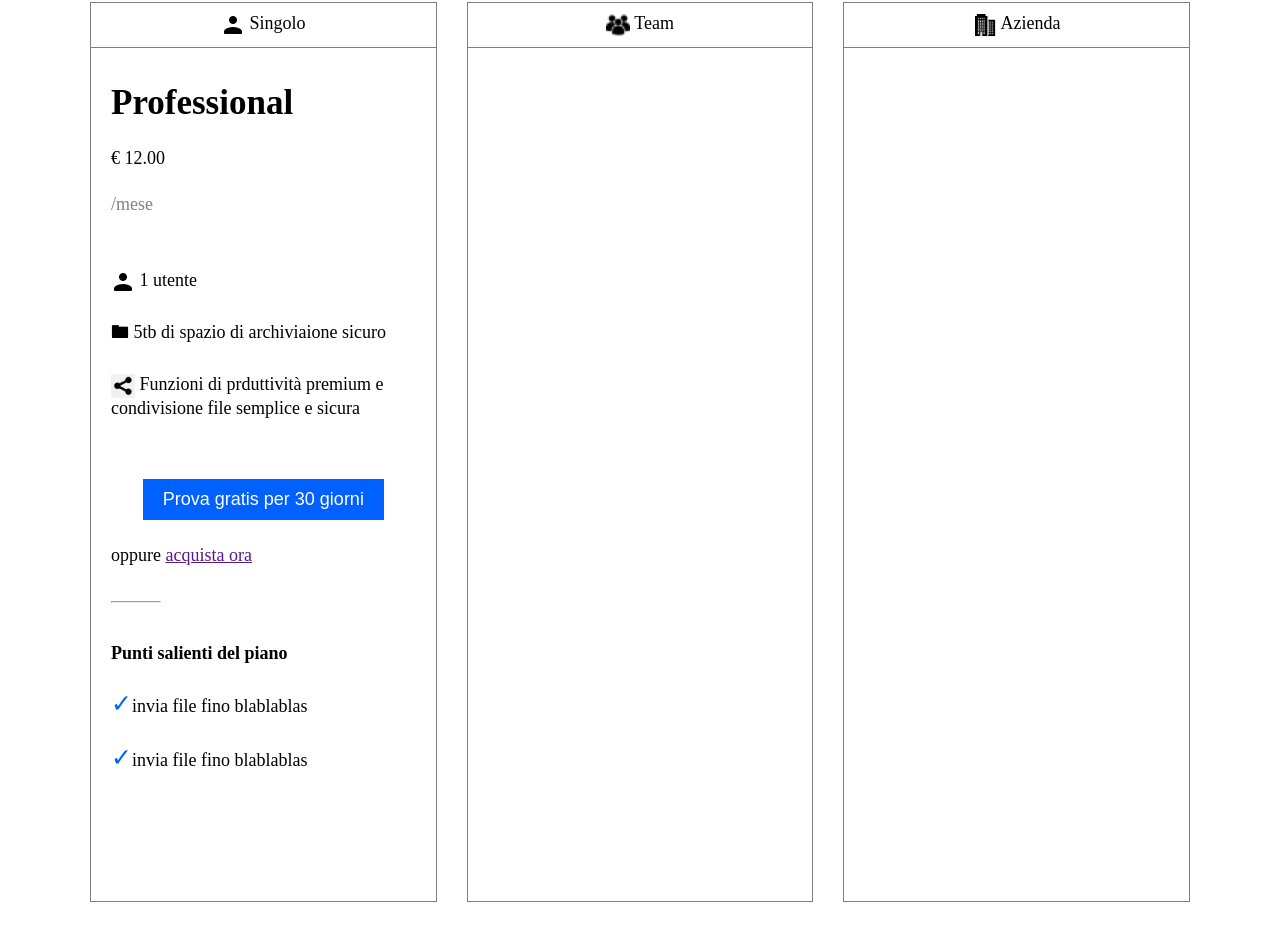
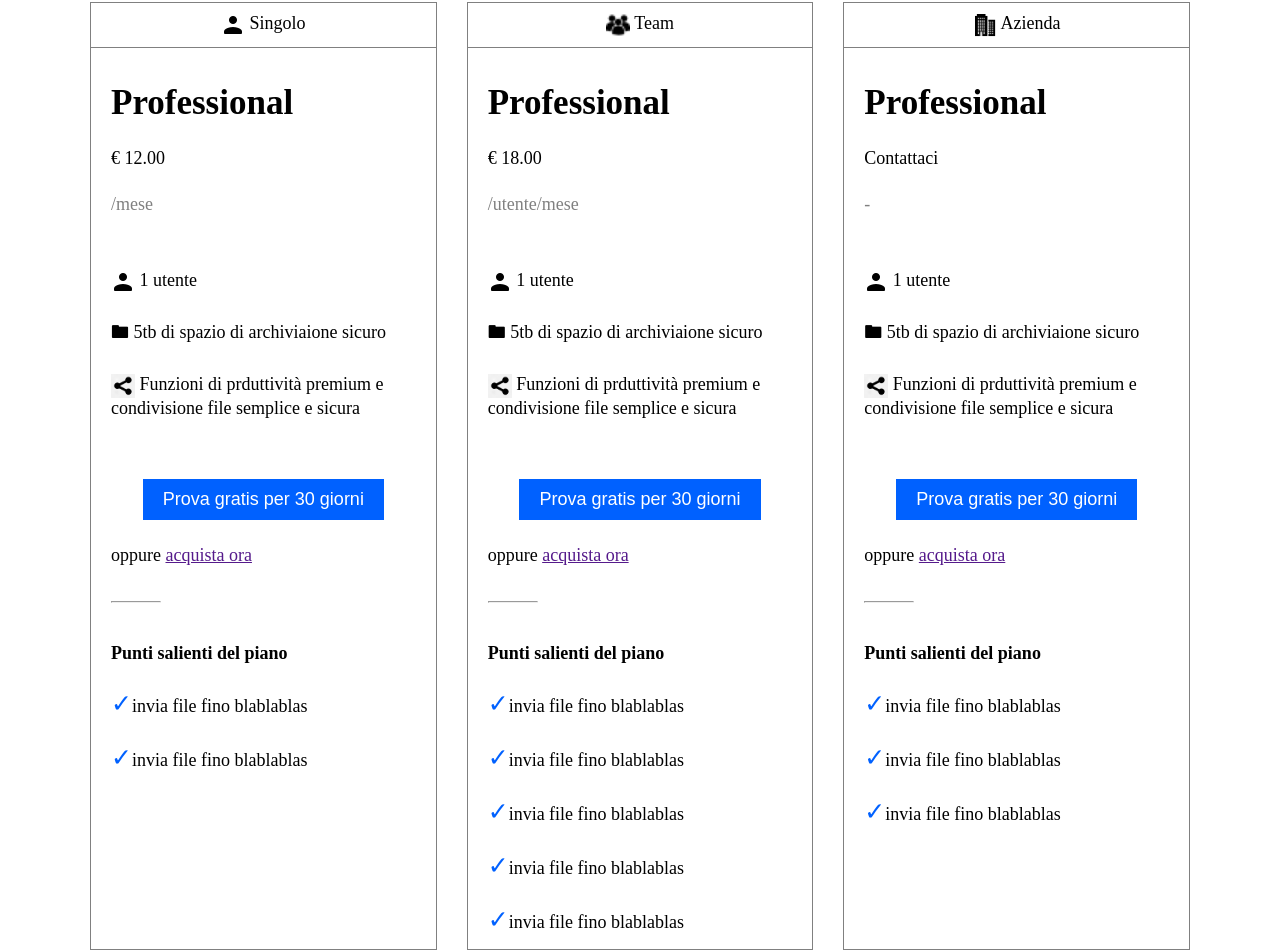
Before and after one commit to Edoardo22/htmlcss-dropbox, a plain HTML site: page index.html in a window 1280 px wide. Shown: the part 1108-2060 px from the top of the page. Drawn offline with Linux system fonts and the light colour scheme.

Commit message:
esparziale2

```diff
--- a/css/style.css
+++ b/css/style.css
@@ -243,18 +243,18 @@ label {
 }
 
 .small-pic {
-    width: 200px;
-    height: 200px;
+    width: 250px;
+    height: 250px;
     background-size: cover;
     background-repeat: no-repeat;
 }
 
 .pic1 {
-    background-image: url("../img/business-feature-coordinate-it.png");
+    background-image: url("../img/business-feature-switching-tools.png");
 }
 
 .pic2 {
-    background-image: url("../img/business-feature-coordinate-it.png");
+    background-image: url("../img/business-feature-send-files-it.png");
 }
 
 .pic3 {
@@ -262,15 +262,15 @@ label {
 }
 
 .pic4 {
-    background-image: url("../img/business-feature-coordinate-it.png");
+    background-image: url("../img/business-feature-integrations-it.png");
 }
 
 .pic5 {
-    background-image: url("../img/business-feature-coordinate-it.png");
+    background-image: url("../img/business-feature-multi-device.png");
 }
 
 .pic6 {
-    background-image: url("../img/business-feature-coordinate-it.png");
+    background-image: url("../img/business-feature-security.png");
 }
 
 .nopad {
@@ -305,6 +305,7 @@ label {
 
 .square1 {
     background-color: #A2D39B;
+    border: 15px solid #ffffff94;
 }
 
 .square2 {
--- a/index.html
+++ b/index.html
@@ -60,7 +60,8 @@
             <div class="container-main-type2">
                 <div class="plan">
                     <div class="col">
-                        <div class="plan-type"> <img class="iconsmall" src="img/icons8-user-24.png" alt=""> Singolo</div>
+                        <div class="plan-type"> <img class="iconsmall" src="img/icons8-user-24.png" alt=""> Singolo
+                        </div>
                         <div class="plan-type-des">
                             <div class="title">Professional</div>
                             <div>€ 12.00</div>
@@ -68,7 +69,8 @@
                             <div class="future">
                                 <div><img class="iconsmall" src="img/icons8-user-24.png" alt=""> 1 utente</div>
                                 <div>&#128447; 5tb di spazio di archiviaione sicuro</div>
-                                <div> <img src="img/shareicon.png"  class="iconsmall" alt=""> Funzioni di prduttività premium e condivisione file semplice e sicura</div>
+                                <div> <img src="img/shareicon.png" class="iconsmall" alt=""> Funzioni di prduttività
+                                    premium e condivisione file semplice e sicura</div>
                             </div>
                             <div class="button-center"><button class="blue">Prova gratis per 30 giorni</button></div>
                             <div>oppure <a href="">acquista ora</a></div>
@@ -80,20 +82,57 @@
                         </div>
                     </div>
                     <div class="col">
-                        <div class="plan-type"> <img  class="iconsmall" src="img/multiple-users.png" alt=""> Team</div>
+                        <div class="plan-type"> <img class="iconsmall" src="img/multiple-users.png" alt=""> Team</div>
+                        <div class="plan-type-des">
+                            <div class="title">Professional</div>
+                            <div>€ 18.00</div>
+                            <div class="grey">/utente/mese</div>
+                            <div class="future">
+                                <div><img class="iconsmall" src="img/icons8-user-24.png" alt=""> 1 utente</div>
+                                <div>&#128447; 5tb di spazio di archiviaione sicuro</div>
+                                <div> <img src="img/shareicon.png" class="iconsmall" alt=""> Funzioni di prduttività
+                                    premium e condivisione file semplice e sicura</div>
+                            </div>
+                            <div class="button-center"><button class="blue">Prova gratis per 30 giorni</button></div>
+                            <div>oppure <a href="">acquista ora</a></div>
+                            <hr class="grey">
+                            <div><strong> Punti salienti del piano</strong></div>
+                            <div class="blue-check">invia file fino blablablas</div>
+                            <div class="blue-check">invia file fino blablablas</div>
+                            <div class="blue-check">invia file fino blablablas</div>
+                            <div class="blue-check">invia file fino blablablas</div>
+                            <div class="blue-check">invia file fino blablablas</div>
 
                         </div>
+                    </div>
                     <div class="col">
-                        <div class="plan-type"> <img class="iconsmall"  src="img/icon9.png" alt=""> Azienda</div>
+                        <div class="plan-type"> <img class="iconsmall" src="img/icon9.png" alt=""> Azienda</div>
+                        <div class="plan-type-des">
+                            <div class="title">Professional</div>
+                            <div>Contattaci</div>
+                            <div class="grey">-</div>
+                            <div class="future">
+                                <div><img class="iconsmall" src="img/icons8-user-24.png" alt=""> 1 utente</div>
+                                <div>&#128447; 5tb di spazio di archiviaione sicuro</div>
+                                <div> <img src="img/shareicon.png" class="iconsmall" alt=""> Funzioni di prduttività
+                                    premium e condivisione file semplice e sicura</div>
+                            </div>
+                            <div class="button-center"><button class="blue">Prova gratis per 30 giorni</button></div>
+                            <div>oppure <a href="">acquista ora</a></div>
+                            <hr class="grey">
+                            <div><strong> Punti salienti del piano</strong></div>
+                            <div class="blue-check">invia file fino blablablas</div>
+                            <div class="blue-check">invia file fino blablablas</div>
+                            <div class="blue-check">invia file fino blablablas</div>
 
                         </div>
 
                     </div>
-            </div>
+
                 </div>
                 <div class="container-main-type2">
                     <div class="team">
-                <div class="plan-type"> <img class="iconsmall"  src="img/icon9.png" alt=""> Team</div>
+                        <div class="plan-type"> <img class="iconsmall" src="img/icon9.png" alt=""> Team</div>
                         <div class="team-container flex">
                             <div class="team-left flex">
                                 <div class="title">Enterprise</div>
@@ -113,8 +152,10 @@
                         </div>
                         <div class="midpage-right flex">
                             <div class="title">Entra in contatto con un partner dropbox</div>
-                    <div>Lorem ipsum dolor sit amet consectetur adipisicing elit. Eveniet dolorem provident sed iste
-                        recusandae beatae laboriosam alias, magni, ipsam fuga iusto molestiae aliquam libero non.
+                            <div>Lorem ipsum dolor sit amet consectetur adipisicing elit. Eveniet dolorem provident sed
+                                iste
+                                recusandae beatae laboriosam alias, magni, ipsam fuga iusto molestiae aliquam libero
+                                non.
                                 Adipisci cum aspernatur magni earum?</div>
                             <button class="button-white">Trova un partner</button>
                         </div>
@@ -126,43 +167,55 @@
                         <div class="pic-des flex">
                             <div class="pic1 small-pic"></div>
                             <div class="title">asdsadsad</div>
-                    <div>Lorem, ipsum dolor sit amet consectetur adipisicing elit. Adipisci eum laudantium delectus
-                        soluta sunt! Alias vel iusto excepturi nisi ex corporis recusandae, aspernatur consequatur vitae
+                            <div>Lorem, ipsum dolor sit amet consectetur adipisicing elit. Adipisci eum laudantium
+                                delectus
+                                soluta sunt! Alias vel iusto excepturi nisi ex corporis recusandae, aspernatur
+                                consequatur vitae
                                 debitis quos nihil ullam minus!</div>
                         </div>
                         <div class="pic-des flex">
                             <div class="pic2 small-pic"></div>
                             <div class="title">dasdsadsadsd</div>
-                    <div>Lorem ipsum dolor sit amet consectetur adipisicing elit. Expedita eaque, mollitia accusantium,
-                        a voluptatem quam velit eligendi molestiae minus sed facilis natus, deleniti maiores tenetur!
+                            <div>Lorem ipsum dolor sit amet consectetur adipisicing elit. Expedita eaque, mollitia
+                                accusantium,
+                                a voluptatem quam velit eligendi molestiae minus sed facilis natus, deleniti maiores
+                                tenetur!
                                 Similique explicabo totam est. Tempora.</div>
                         </div>
                         <div class="pic-des flex">
                             <div class="pic3 small-pic"></div>
                             <div class="title">asdsadadsdad</div>
-                    <div>Lorem ipsum dolor sit amet consectetur, adipisicing elit. Debitis omnis repudiandae quis
-                        aliquid, odio cupiditate iste? Exercitationem delectus quam iste soluta laboriosam sint at
+                            <div>Lorem ipsum dolor sit amet consectetur, adipisicing elit. Debitis omnis repudiandae
+                                quis
+                                aliquid, odio cupiditate iste? Exercitationem delectus quam iste soluta laboriosam sint
+                                at
                                 libero unde, vero, quod accusamus et.</div>
                         </div>
                         <div class="pic-des flex">
                             <div class="pic4 small-pic"></div>
                             <div class="title">adsadasdad</div>
-                    <div>Lorem, ipsum dolor sit amet consectetur adipisicing elit. Quaerat recusandae ea necessitatibus
-                        ad. Possimus quidem similique sit laborum vero fugiat odio, corporis mollitia, animi blanditiis
+                            <div>Lorem, ipsum dolor sit amet consectetur adipisicing elit. Quaerat recusandae ea
+                                necessitatibus
+                                ad. Possimus quidem similique sit laborum vero fugiat odio, corporis mollitia, animi
+                                blanditiis
                                 cupiditate eum dolor doloribus minus.</div>
                         </div>
                         <div class="pic-des flex">
                             <div class="pic5 small-pic"></div>
                             <div class="title">asdsadsadasd</div>
-                    <div>Lorem ipsum dolor sit amet consectetur adipisicing elit. Velit dolorum nostrum repellendus odit
-                        quis maxime suscipit vero ea! Ipsa, deserunt eius? Incidunt libero illum nisi iste quaerat iure!
+                            <div>Lorem ipsum dolor sit amet consectetur adipisicing elit. Velit dolorum nostrum
+                                repellendus odit
+                                quis maxime suscipit vero ea! Ipsa, deserunt eius? Incidunt libero illum nisi iste
+                                quaerat iure!
                                 Animi, illum?</div>
                         </div>
                         <div class="pic-des flex">
                             <div class="pic6 small-pic"></div>
                             <div class="title">adasdassadasd</div>
-                    <div>Lorem ipsum, dolor sit amet consectetur adipisicing elit. Molestiae dolor necessitatibus illo
-                        veritatis obcaecati fuga quod nobis inventore mollitia facilis maiores ipsam dicta magnam quis
+                            <div>Lorem ipsum, dolor sit amet consectetur adipisicing elit. Molestiae dolor
+                                necessitatibus illo
+                                veritatis obcaecati fuga quod nobis inventore mollitia facilis maiores ipsam dicta
+                                magnam quis
                                 vitae delectus adipisci, possimus numquam.</div>
                         </div>
                     </div>
```
Lines whose indentation alone changed are shown as unchanged.
